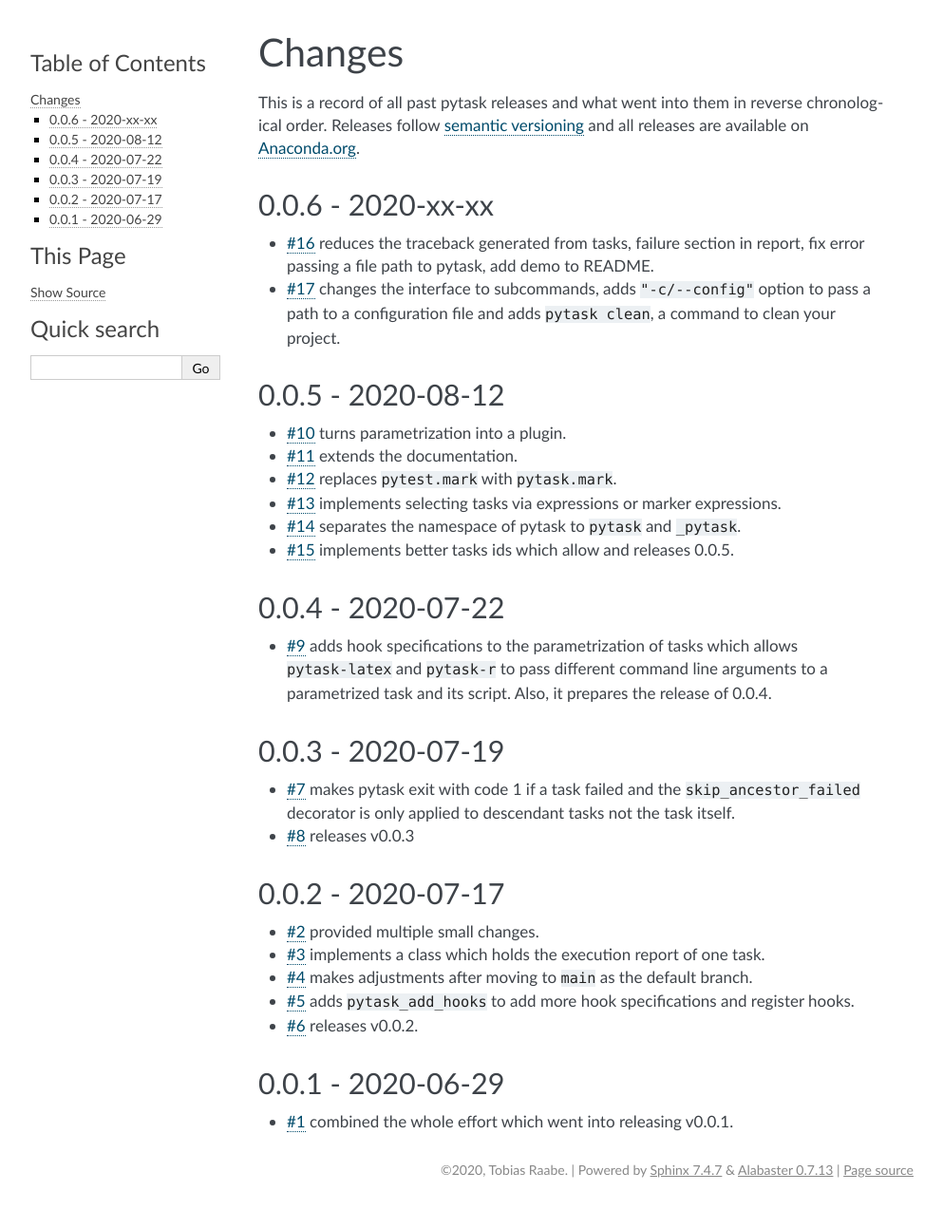
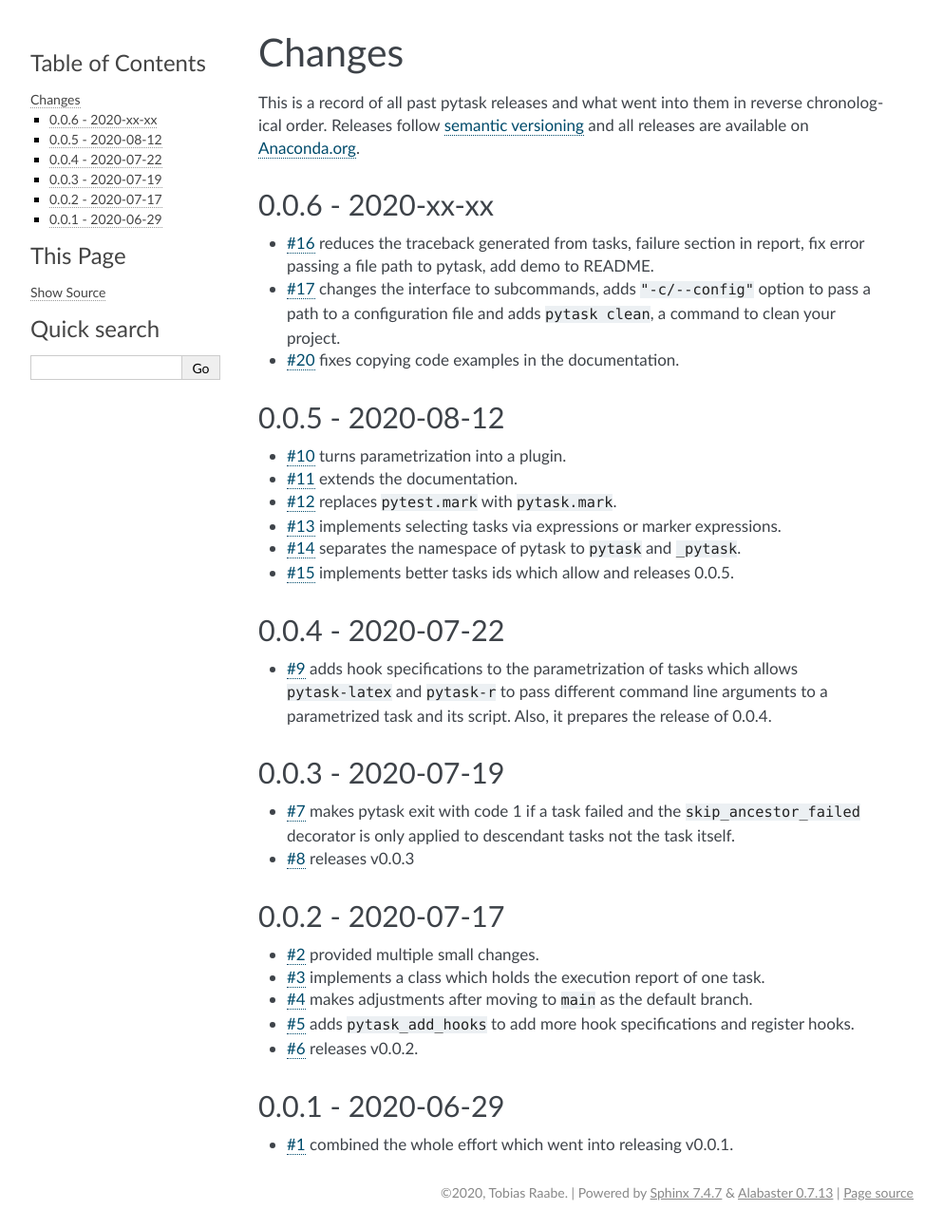
Before and after one commit to pytask-dev/pytask, a Sphinx documentation site: the page built from docs/changes.rst, in a window 1280 px wide. Shown: the whole page at 95% size, without its empty margins (148-1141 px from the left). Built offline with Sphinx 7.4.7, drawn with Linux system fonts in a browser that asks for light colours; pages that are not in the unit, such as notebooks, are missing from menus; before the commit the page ends 1270 px from its top, so only the background shows below that.

Commit message:
Fix copying of code examples in docs.

```diff
--- a/docs/changes.rst
+++ b/docs/changes.rst
@@ -14,6 +14,7 @@
 - :gh:`17` changes the interface to subcommands, adds ``"-c/--config"`` option to pass a
   path to a configuration file and adds ``pytask clean``, a command to clean your
   project.
+- :gh:`20` fixes copying code examples in the documentation.
 
 
 0.0.5 - 2020-08-12
--- a/docs/conf.py
+++ b/docs/conf.py
@@ -51,12 +51,13 @@
 
 # -- Extensions configuration ----------------------------------------------------------
 
-# Configuration for autodoc
+# Configuration for autodoc.
 autosummary_generate = True
 add_module_names = False
 autodoc_mock_imports = ["attr", "click", "networkx", "pluggy", "pony"]
 
-copybutton_prompt_text = r"\\$ |>>> "
+# Remove prefixed $ for bash, >>> for Python prompts, and In [1]: for IPython prompts.
+copybutton_prompt_text = r"\$ |>>> |In \[\d\]: "
 copybutton_prompt_is_regexp = True
 
 extlinks = {
```
